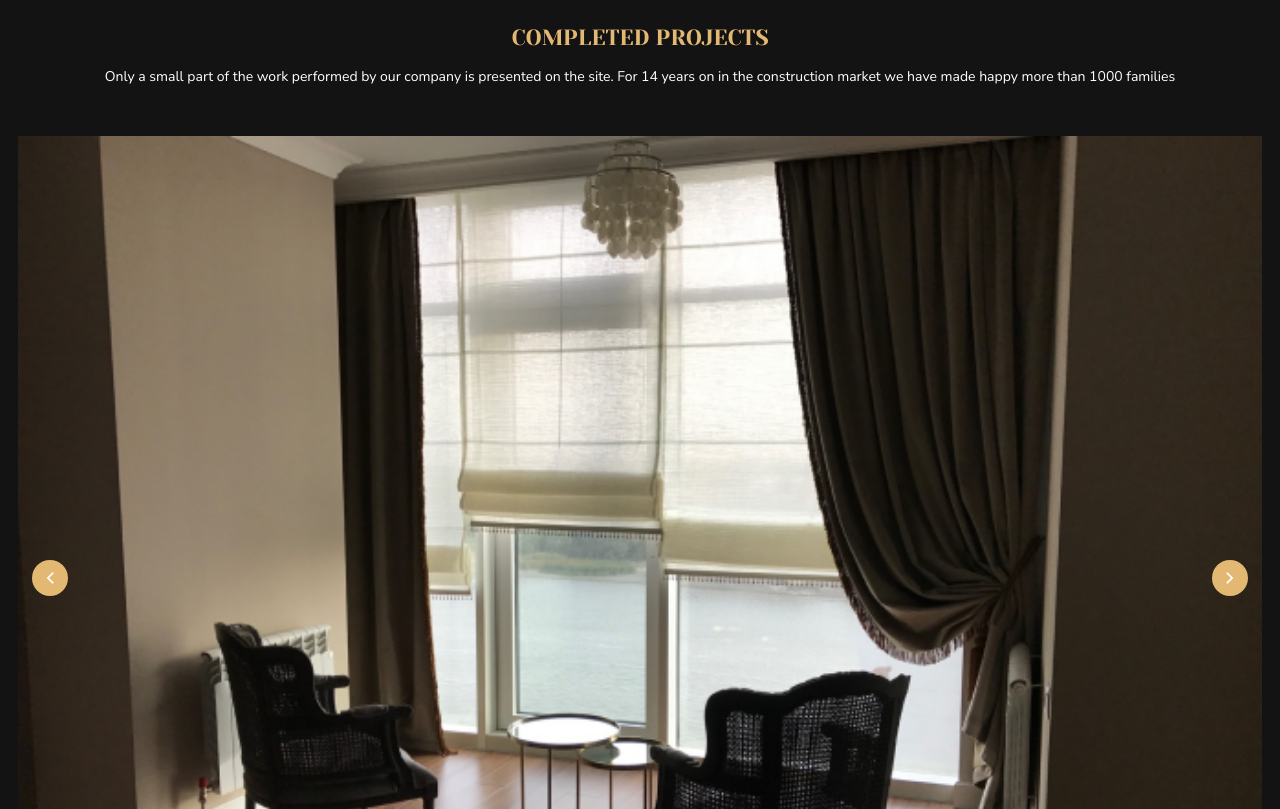
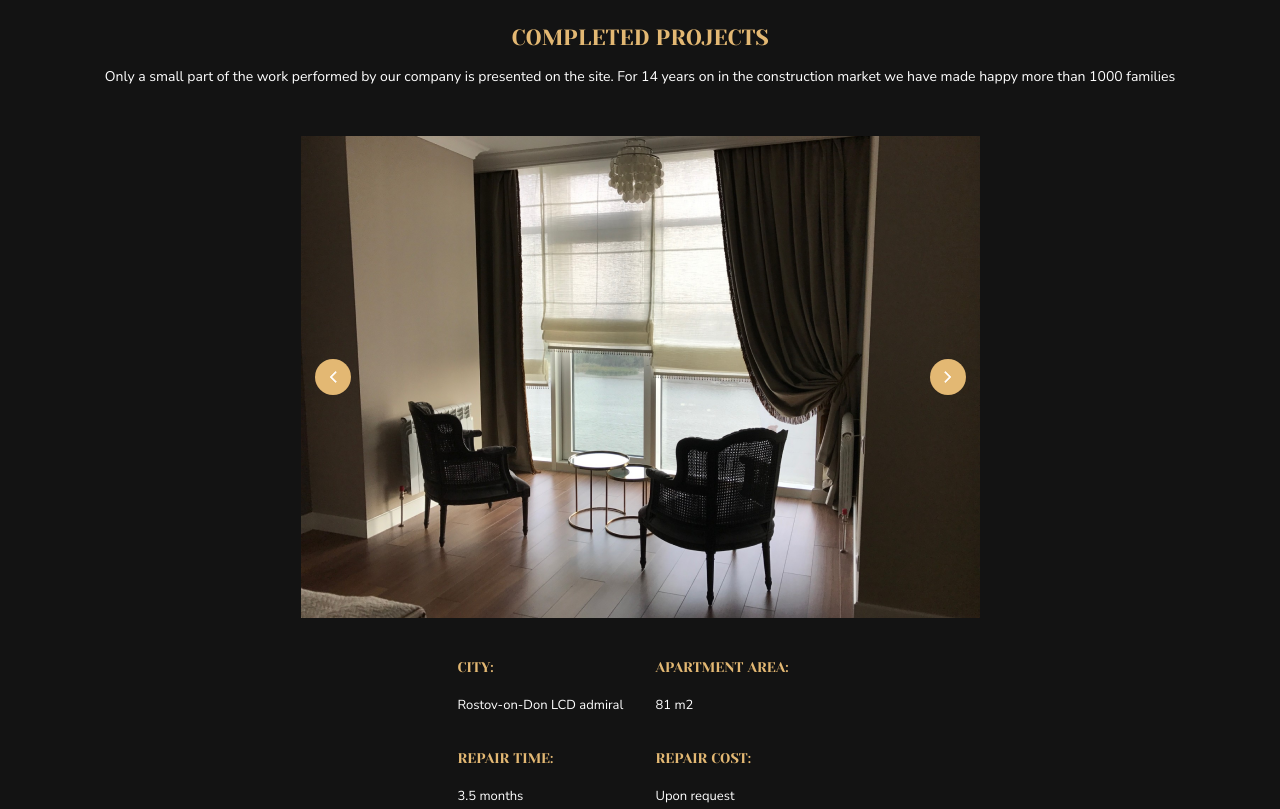
Before and after one commit to ivan-developer-01/IC-RDP-project, a plain HTML site: page index.html in a window 1280 px wide. Shown: the part 820-1629 px from the top of the page. Drawn offline with Linux system fonts and the light colour scheme.

Commit message:
mobile: refactor the types-of-repair repair-details block

```diff
--- a/mobile.css
+++ b/mobile.css
@@ -71,7 +71,8 @@
 	.we-realize .we-realize__slider {
 		display: block;
 		position: relative;
-		max-width: 100%;
+		max-width: 768px;
+		margin: 0 auto;
 		margin-top: 36px;
 		margin-bottom: 36.45px;
 	}
@@ -110,6 +111,8 @@
 	.completed-projects .repair-details {
 		text-align: left;
 		gap: 31px;
+		width: 100%;
+		margin: 0 auto;
 	}
 
 	.completed-projects .repair-details h3 {
```
